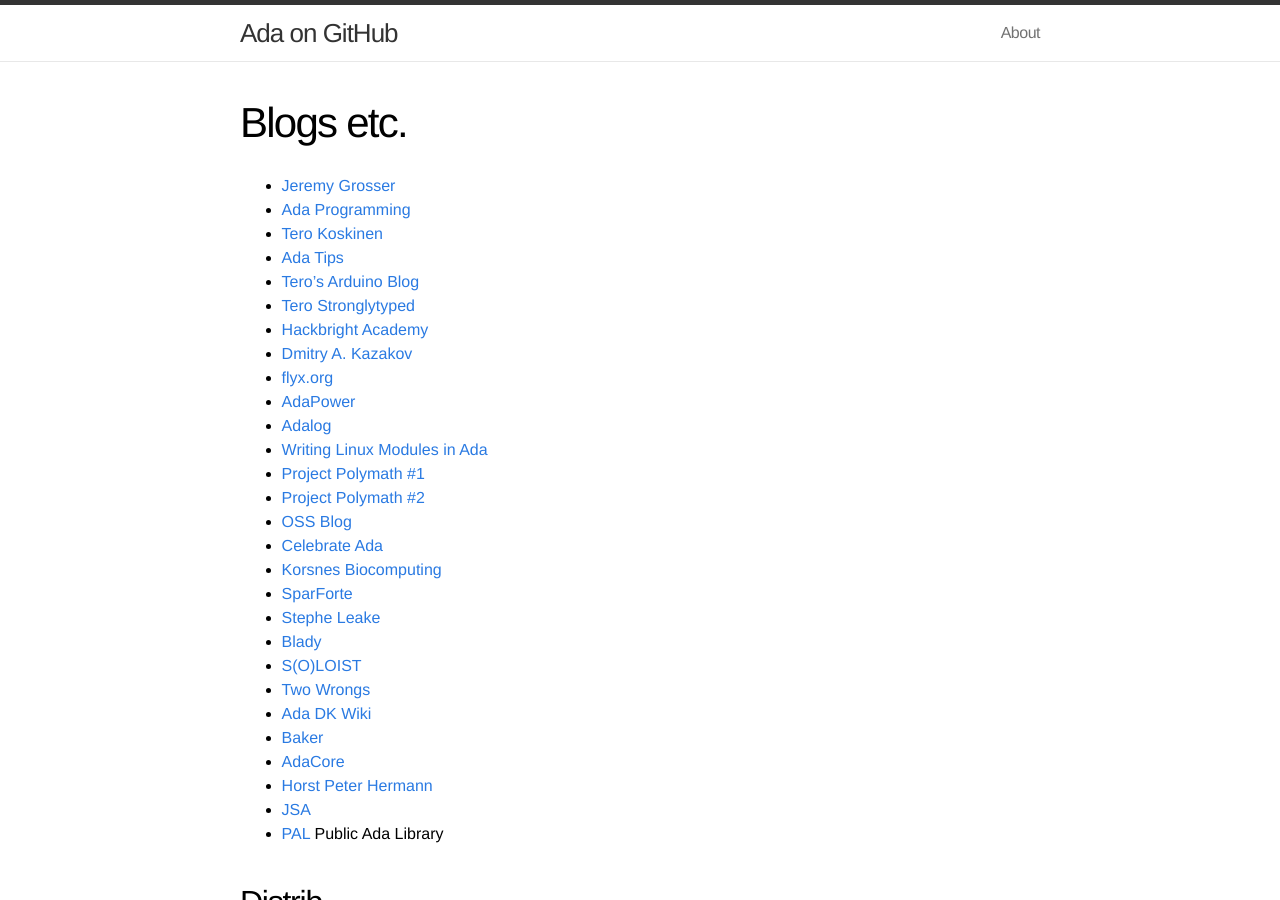
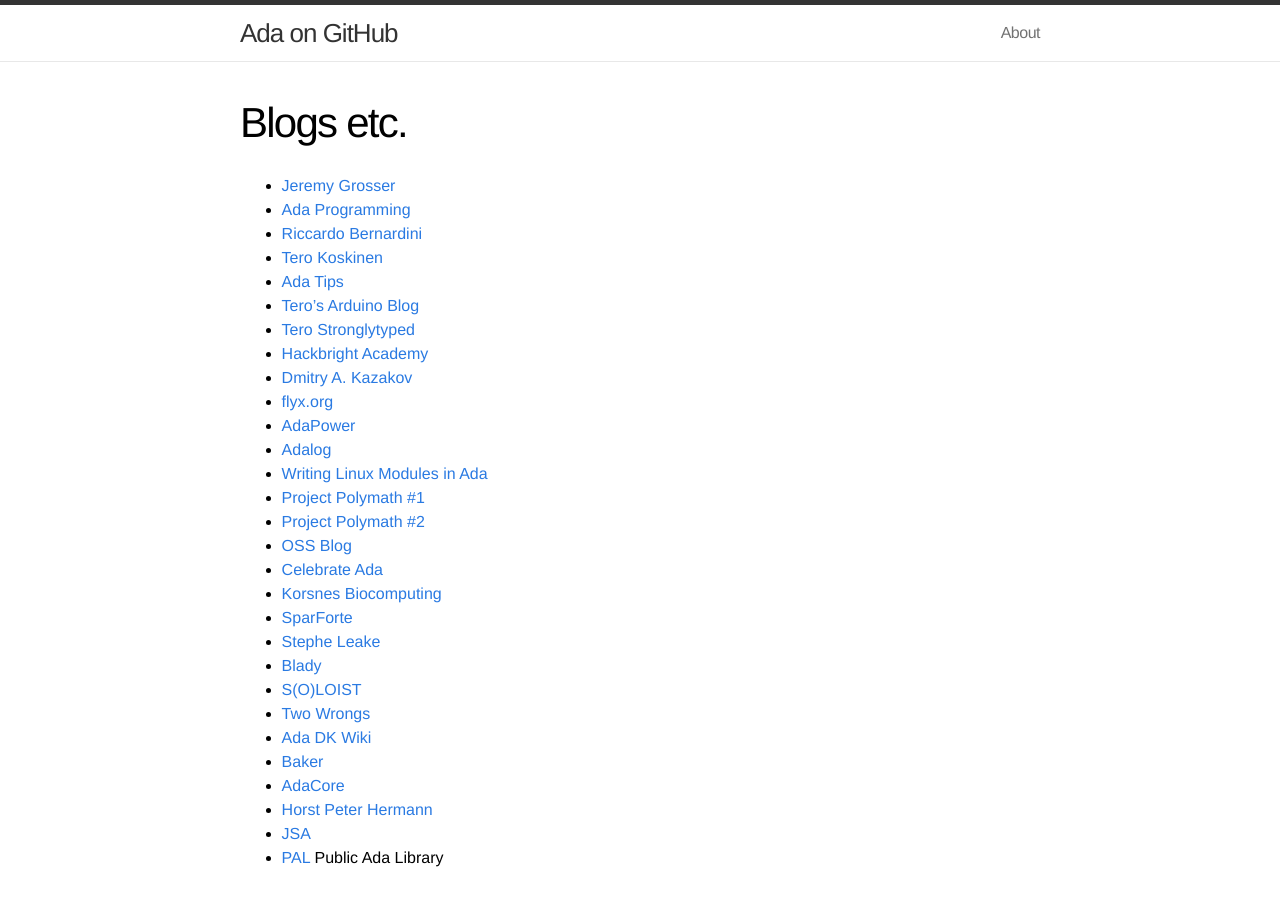
Before and after one commit to quornings/quornings.github.io, a Jekyll site: the page built from blogs.md, in a window 1280 px wide and 900 px high. Built offline with Jekyll 4.4.1, drawn with Linux system fonts in a browser that asks for light colours.

Commit message:
Add Riccardo Bernardini blog

```diff
--- a/blogs.md
+++ b/blogs.md
@@ -6,6 +6,7 @@ permalink: /blogs/
 
 - [Jeremy Grosser](https://synack.me)
 - [Ada Programming](https://ada-programming.blogspot.com)
+- [Riccardo Bernardini](https://dev.to/pinotattari)
 - [Tero Koskinen](https://hg.sr.ht/~tkoskine)
 - [Ada Tips](https://ada.tips)
 - [Tero's Arduino Blog](http://arduino.ada-language.com)
```
